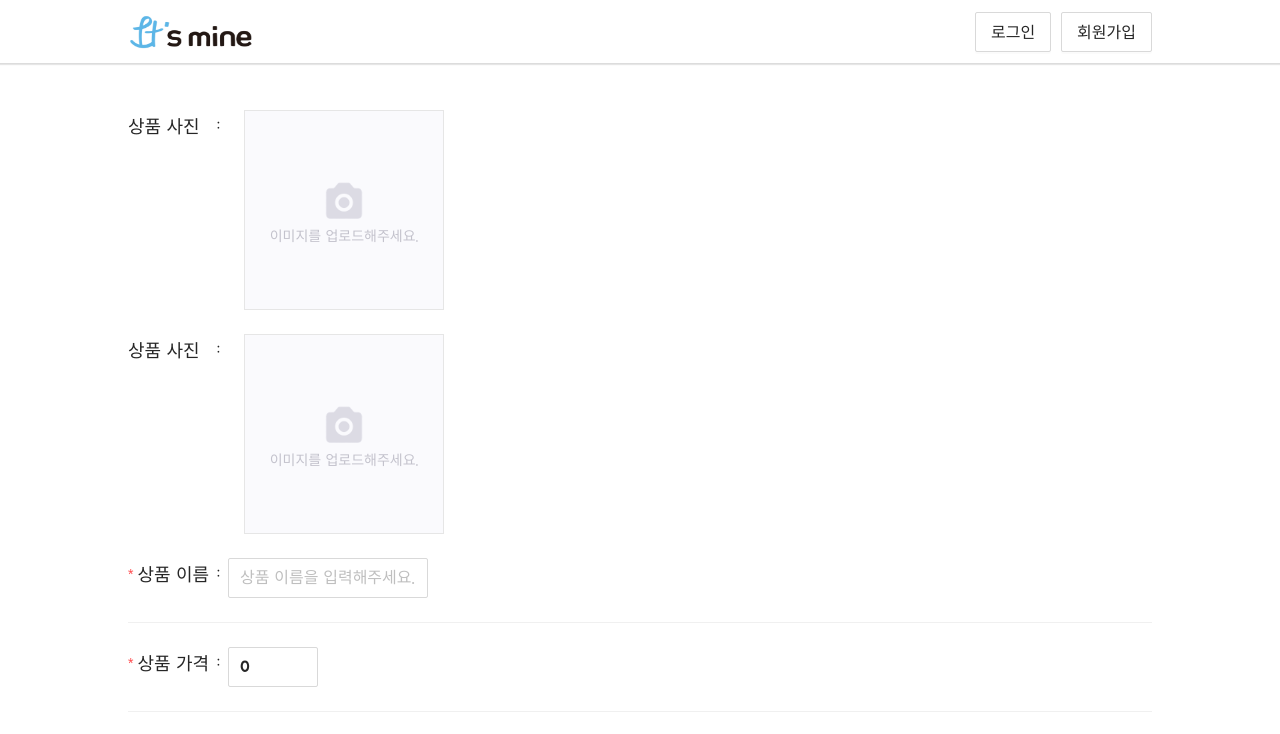
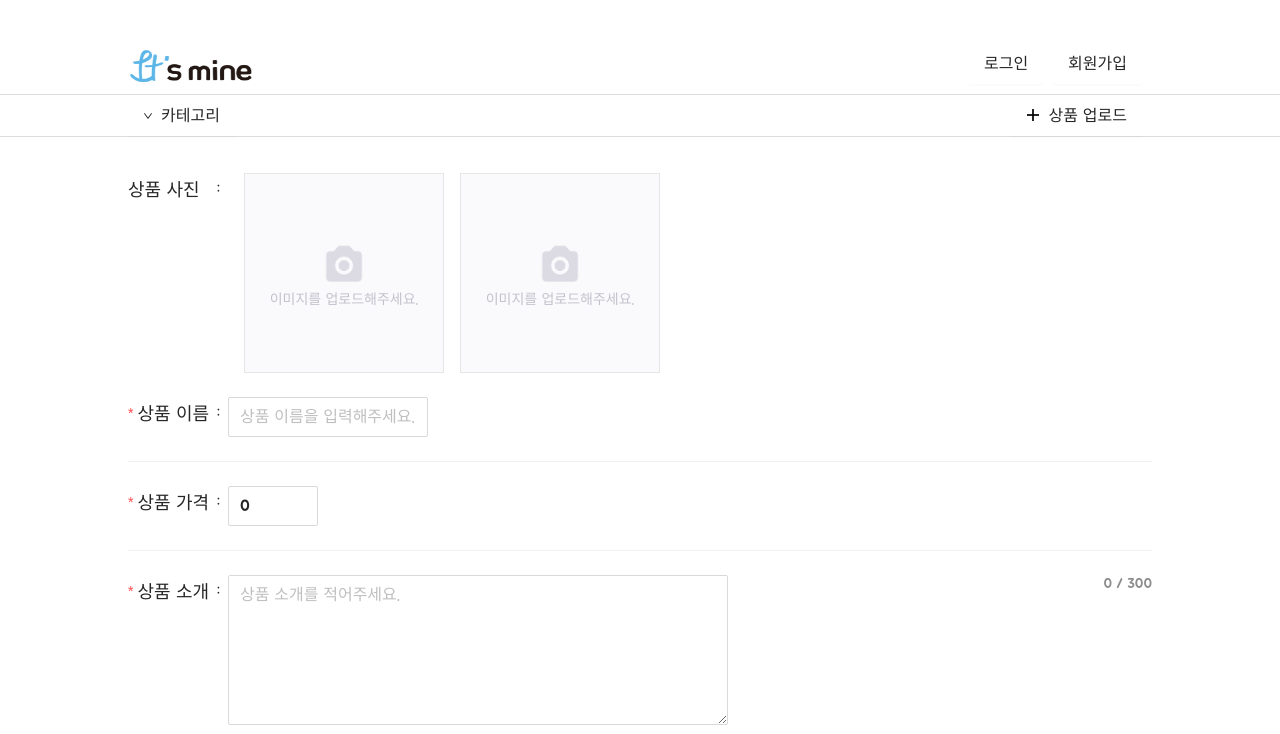
Before and after one commit to as0387/it-smine-final-front, a React (Create React App) app: page /upload in a window 1280 px wide. Shown: the top 734 px of the page. Built offline with nearby package versions, Linux system fonts and the light colour scheme.

Commit message:
배너 수정

```diff
--- a/src/App.css
+++ b/src/App.css
@@ -13,23 +13,42 @@ body,
 }
 
 #header {
-
-  height: 64px;
+  height: 84px;
   display: flex;
   justify-content: center;
-  border-bottom: 1px solid gainsboro;
-  box-shadow: 0 1px 1px 0 rgba(230,230,230);
   background-color: white;
   margin-bottom: 10px;
+}
 
-}
+
 
 #header-area {
   width: 1024px;
   height: 100%;
   margin: 0 auto;
   display: flex;
-  align-items: center;
+  align-items: flex-end;
+  display: flex;
+  justify-content: space-between;
+}
+
+#header-cat {
+  height: 43px;
+  display: flex;
+  justify-content: center;
+  background-color: white;
+  border-top: 1px solid gainsboro;
+  border-bottom: 1px solid gainsboro;
+}
+
+
+
+#header-area-cat {
+  width: 1024px;
+  height: 100%;
+  margin: 0 auto;
+  display: flex;
+  align-items: flex-end;
   display: flex;
   justify-content: space-between;
 }
@@ -38,6 +57,8 @@ body,
   width: 128px;
   height: 36px;
 }
+
+
 
 #body {
   min-height: 100vh;
@@ -54,6 +75,8 @@ body,
 
 .k-button {
   margin-right: 10px;
+  height: 100% !important;
+  border:none;
 }
 
 * {
--- a/src/App.js
+++ b/src/App.js
@@ -9,7 +9,12 @@ import RegisterPage from "./register/index";
 import { Switch, Route, Link, useHistory } from "react-router-dom";
 import { Button, Affix, Menu, Dropdown } from "antd";
 import {
-  DownloadOutlined,
+  CarOutlined,
+  ThunderboltOutlined,
+  CameraOutlined,
+  HeartOutlined,
+  SkinOutlined,
+  LaptopOutlined,
   DownOutlined,
   PlusOutlined,
 } from "@ant-design/icons";
@@ -31,6 +36,28 @@ function App() {
 
   //
   const menu = (
+  <Menu >
+    <Menu.Item icon={<SkinOutlined />} key="1" >
+      의류
+    </Menu.Item>
+    <Menu.Item icon={<HeartOutlined />} key="1" >
+      신발,가방,잡화
+    </Menu.Item>
+    <Menu.Item icon={<LaptopOutlined />} key="1" >
+      컴퓨터,주변기기
+    </Menu.Item>
+    <Menu.Item icon={<CameraOutlined />} key="1">
+      카메라
+    </Menu.Item>
+    <Menu.Item icon={<ThunderboltOutlined />} key="1">
+      디지털,가전
+    </Menu.Item>
+    <Menu.Item icon={<CarOutlined />} key="1">
+      자동차
+    </Menu.Item>
+  </Menu>
+);
+  const menu2 = (
   <Menu >
     <Menu.Item onClick={upload} key="1" icon={<PlusOutlined />}>
       일반상품
@@ -64,16 +91,7 @@ function App() {
             {isLogin ? (
               <>
                 <div>
-                  <Dropdown overlay={menu}>
-                    <Button
-                      className="k-button"
-                      size="large"
-                      icon={<DownOutlined />}
-                    >
-                      상품 업로드
-                    </Button>
-                  </Dropdown>
-                  <Button size="large" onClick={logoutProc}>
+                  <Button size="large" onClick={logoutProc} className="k-button">
                     로그아웃
                   </Button>
                 </div>
@@ -93,6 +111,7 @@ function App() {
 
                   <Button
                     size="large"
+                    className="k-button"
                     onClick={function () {
                       history.push("/register");
                     }}
@@ -104,6 +123,37 @@ function App() {
             )}
           </div>
         </div>
+
+        <div id="header-cat">
+          <div id="header-area-cat">
+              <>
+                <div>
+                  <Dropdown overlay={menu}>
+                    <Button
+                      className="k-button"
+                      size="large"
+                      icon={<DownOutlined />}
+                    >
+                      카테고리
+                    </Button>
+                  </Dropdown>
+                </div>
+              </>
+              <>
+                <Dropdown overlay={menu2}>
+                    <Button
+                      className="k-button"
+                      size="large"
+                      icon={<PlusOutlined />}
+                    >
+                      상품 업로드
+                    </Button>
+                  </Dropdown>
+              </>
+          </div>
+        </div>
+
+
       </Affix>
 
       <div id="body">
--- a/src/components/productCard.js
+++ b/src/components/productCard.js
@@ -17,7 +17,7 @@ function ProductCard(props) {
                     <Link to={`/products/${product.id}`}>
 
                     <div>
-                        <img className="product-img" src={`https://itsmine-recommend-server.herokuapp.com/${product.imageUrl}`}/>
+                        <img className="product-img" src={`http://localhost:8080/${product.imageUrl}`}/>
                     </div>
                     <div className="product-contents">
                         <span className="product-name">
--- a/src/main/index.js
+++ b/src/main/index.js
@@ -44,7 +44,7 @@ function MainPage() {
           return (
             <a href={banner.adHref}>
               <div id="banner">
-                <img src={`${API_URL}/upload${banner.imageUrl}`} />
+                <img src={`${API_URL}${banner.imageUrl}`} />
               </div>
             </a>
           );
--- a/src/product/index.js
+++ b/src/product/index.js
@@ -29,7 +29,7 @@ function ProductPage() {
   };
 
   const getRecommendations = () => {
-        axios.get(`https://itsmine-recommend-server.herokuapp.com/products/${id}/recommendation`)
+        axios.get(`http://localhost:8080/products/${id}/recommendation`)
         .then((result) => {
             setProducts(result.data.products);
             console.log(result.data.products);
--- a/src/register/index.css
+++ b/src/register/index.css
@@ -10,20 +10,15 @@
     margin-top: 50px;
 }
 
-
-
 .ant-form-item-label{
     width: 100px;
 }
 
-.ant-input-affix-wrapper{
-
-    width: 300px
+.register-input {
+    width: 400px !important;
 }
 
-.ant-col-xs-24 {
-    flex: none;
-}
+
 
 @media screen and (max-width: 400px) {
     #register-container {
--- a/src/register/index.js
+++ b/src/register/index.js
@@ -88,7 +88,7 @@ function RegistrationForm() {
           },
         ]}
       >
-        <Input />
+        <Input className="register-input" />
       </Form.Item>
 
       <Form.Item
@@ -105,7 +105,7 @@ function RegistrationForm() {
           },
         ]}
       >
-        <Input />
+        <Input  className="register-input" />
       </Form.Item>
 
       <Form.Item
@@ -119,7 +119,7 @@ function RegistrationForm() {
         ]}
         hasFeedback
       >
-        <Input.Password />
+        <Input.Password  className="register-input"/>
       </Form.Item>
 
       <Form.Item
@@ -143,7 +143,7 @@ function RegistrationForm() {
           }),
         ]}
       >
-        <Input.Password />
+        <Input.Password  className="register-input"/>
       </Form.Item>
 
       <Form.Item
@@ -158,7 +158,7 @@ function RegistrationForm() {
           },
         ]}
       >
-        <Input />
+        <Input  className="register-input"/>
       </Form.Item>
 
       <Form.Item
@@ -171,7 +171,7 @@ function RegistrationForm() {
           },
         ]}
       >
-        <Input />
+        <Input className="register-input" />
       </Form.Item>
 
       <Form.Item {...tailFormItemLayout}>
--- a/src/upload/index.css
+++ b/src/upload/index.css
@@ -36,6 +36,7 @@
 
 #product-description {
     height: 150px;
+    width: 500px;
 }
 
 #submit-button {
@@ -52,3 +53,8 @@
     margin-left: 16px;
     object-fit: contain;
 }
+
+#photo {
+    display: flex;
+    flex-direction: row;
+}
--- a/src/upload/index.js
+++ b/src/upload/index.js
@@ -107,12 +107,6 @@ function UploadPage() {
               </div>
             )}
           </Upload>
-        </Form.Item>
-
-        <Form.Item
-          name="upload"
-          label={<div className="upload-label">상품 사진</div>}
-        >
           <Upload
             name="image"
             action={`http://localhost:8080/image`}
@@ -130,6 +124,8 @@ function UploadPage() {
             )}
           </Upload>
         </Form.Item>
+
+
 
         <Form.Item
           name="title"
```
